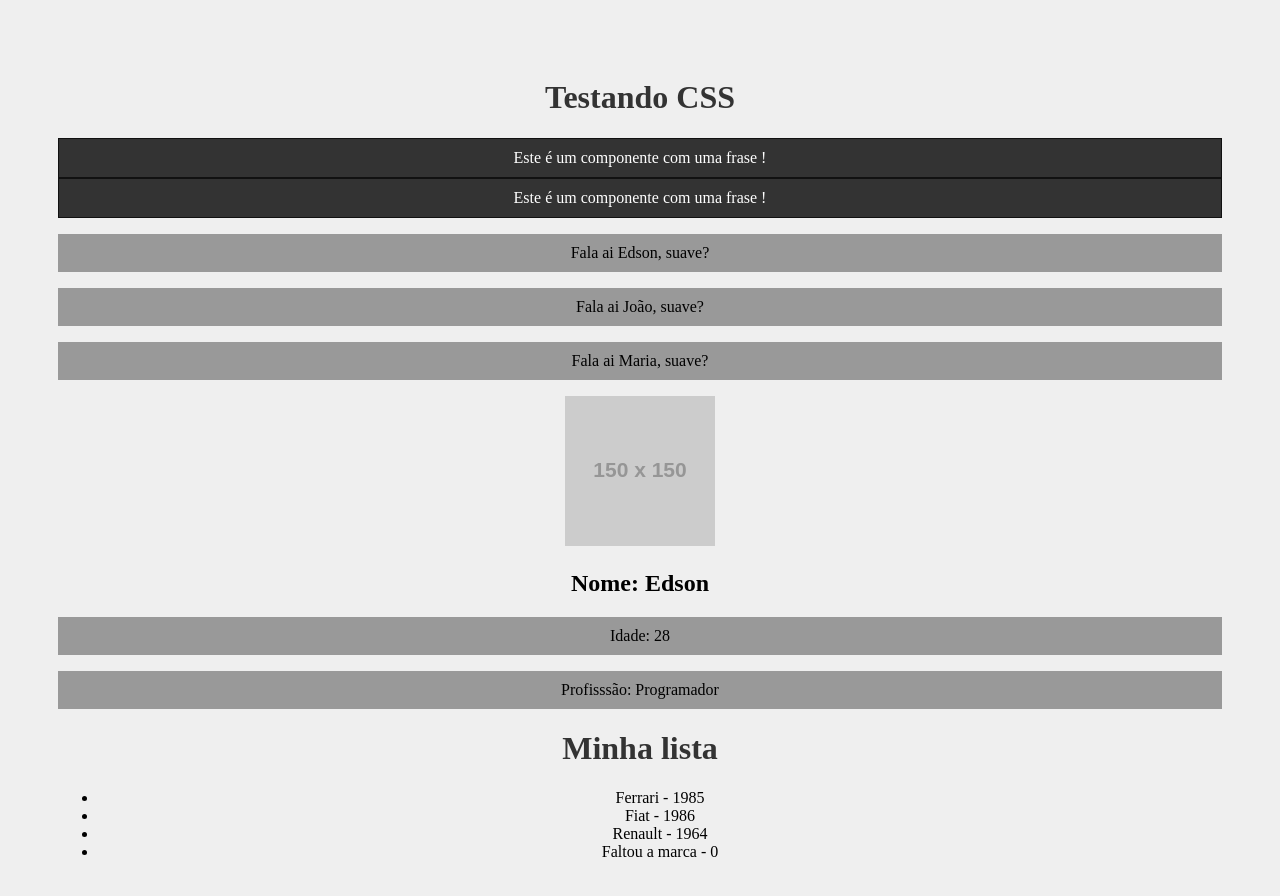
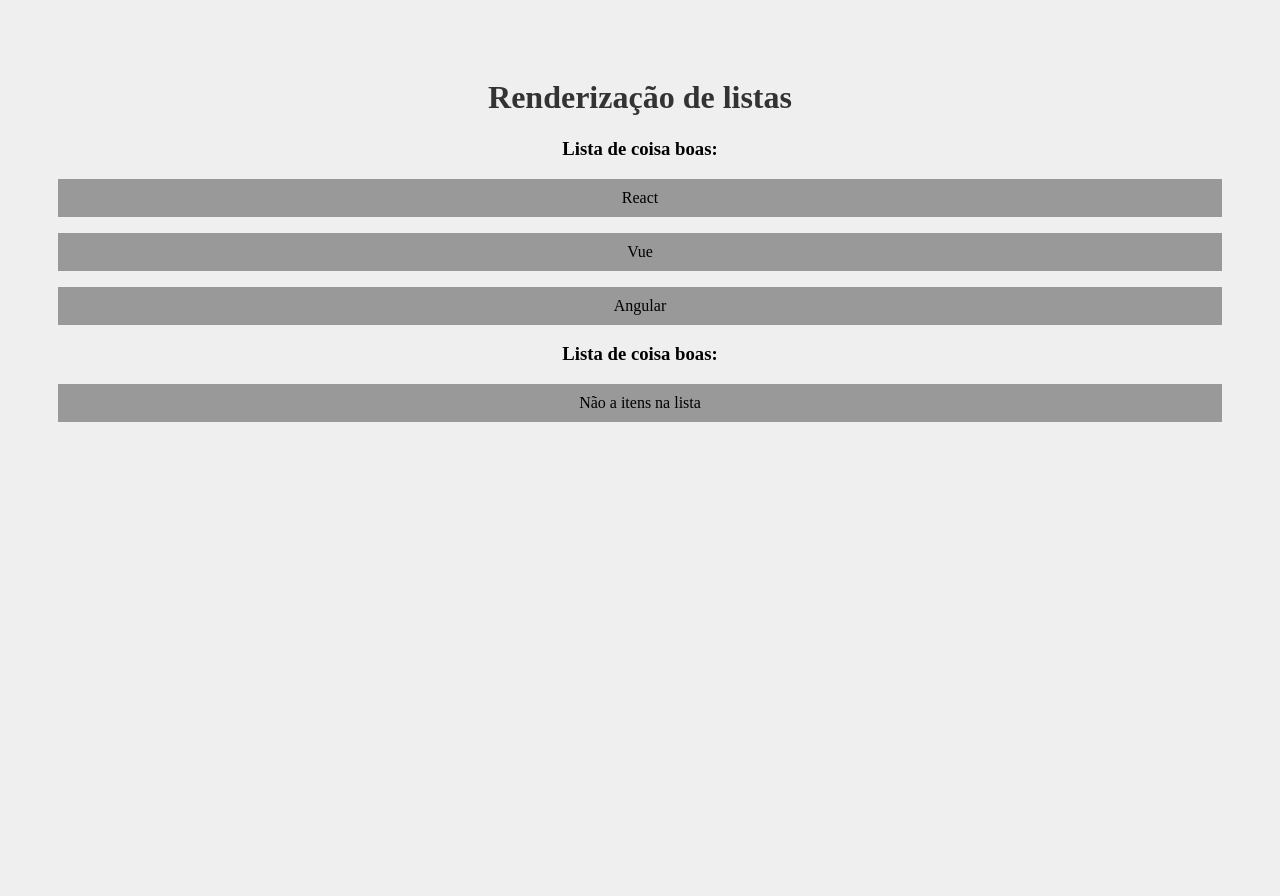
Before and after one commit to Sousa-Edson/estudando-react-js, a React (Create React App) app: page / in a window 1280 px wide. Shown: the top 896 px of the page. Built offline with nearby package versions, Linux system fonts and the light colour scheme.

Commit message:
atualização - Renderização de listas

```diff
--- a/src/App.js
+++ b/src/App.js
@@ -1,26 +1,12 @@
 import "./App.css";
-import Pessoa from "./components/Pessoa";
-import SayMyName from "./components/SayMyName";
-import Frase from "./components/Frase";
-import List from "./components/List";
-
+import OutraLista from "./components/OutraLista";
 function App() {
-  const nome = "Maria";
+  const meusItens = ["React", "Vue", "Angular"];
   return (
     <div className="App">
-      <h1>Testando CSS</h1>
-      <Frase />
-      <Frase />
-      <SayMyName nome="Edson" />
-      <SayMyName nome="João" />
-      <SayMyName nome={nome} />
-      <Pessoa
-        nome="Edson"
-        idade="28"
-        profissao="Programador"
-        foto="https://via.placeholder.com/150"
-      />
-      <List />
+      <h1>Renderização de listas</h1>
+      <OutraLista itens={meusItens} />
+      <OutraLista itens={[]} />
     </div>
   );
 }
--- /dev/null
+++ b/src/components/OutraLista.js
@@ -0,0 +1,13 @@
+function OutraLista({ itens }) {
+  return (
+    <>
+      <h3>Lista de coisa boas:</h3>
+      {itens.length > 0 ? (
+        itens.map((item, index) => <p key={index}>{item}</p>)
+      ) : (
+        <p> Não a itens na lista</p>
+      )}
+    </>
+  );
+}
+export default OutraLista;
--- /dev/null
+++ b/src/components/evento/Button.js
@@ -0,0 +1,4 @@
+function Button(props) {
+  return <button onClick={props.event}>{props.text}</button>;
+}
+export default Button;
```
Also changed, not shown: src/components/Condicional.js (added, +33 -0 lines), src/components/Evento.js (added, +17 -0 lines), src/components/Form.js (added, +41 -0 lines).
